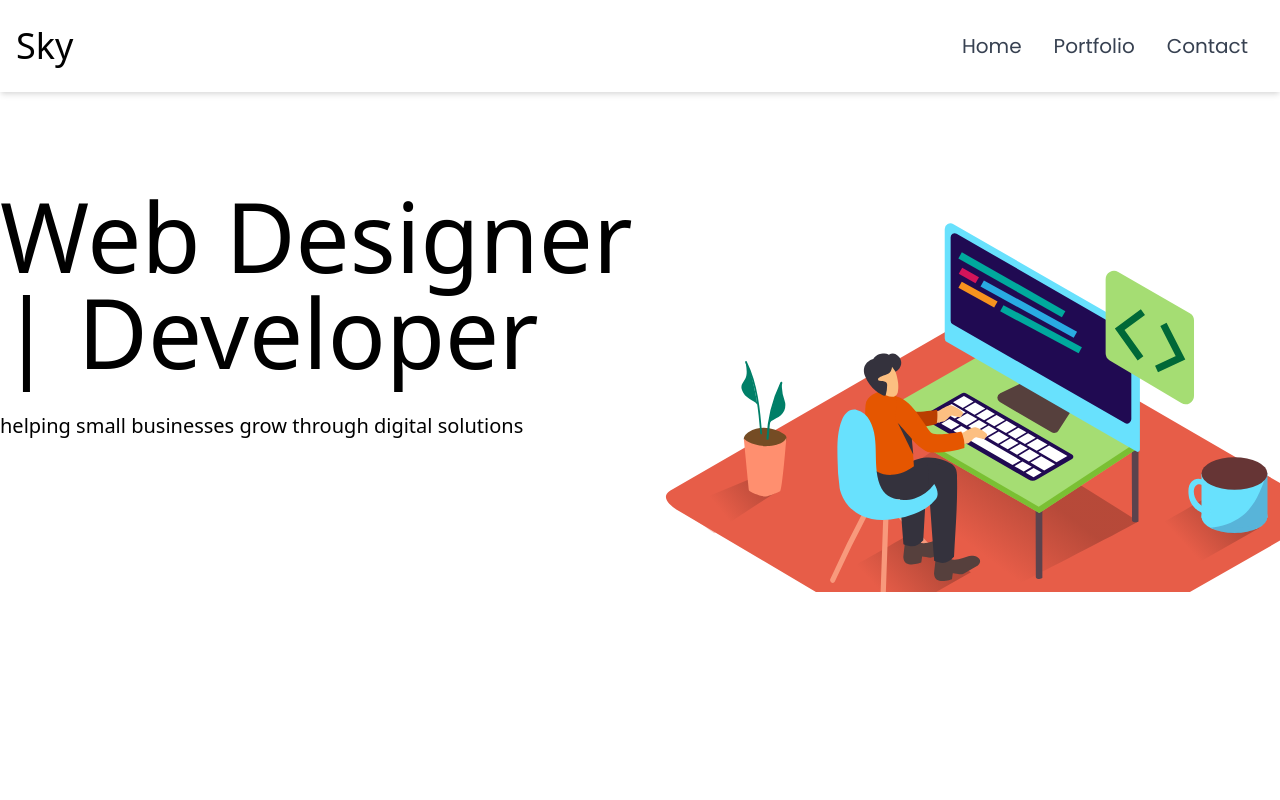
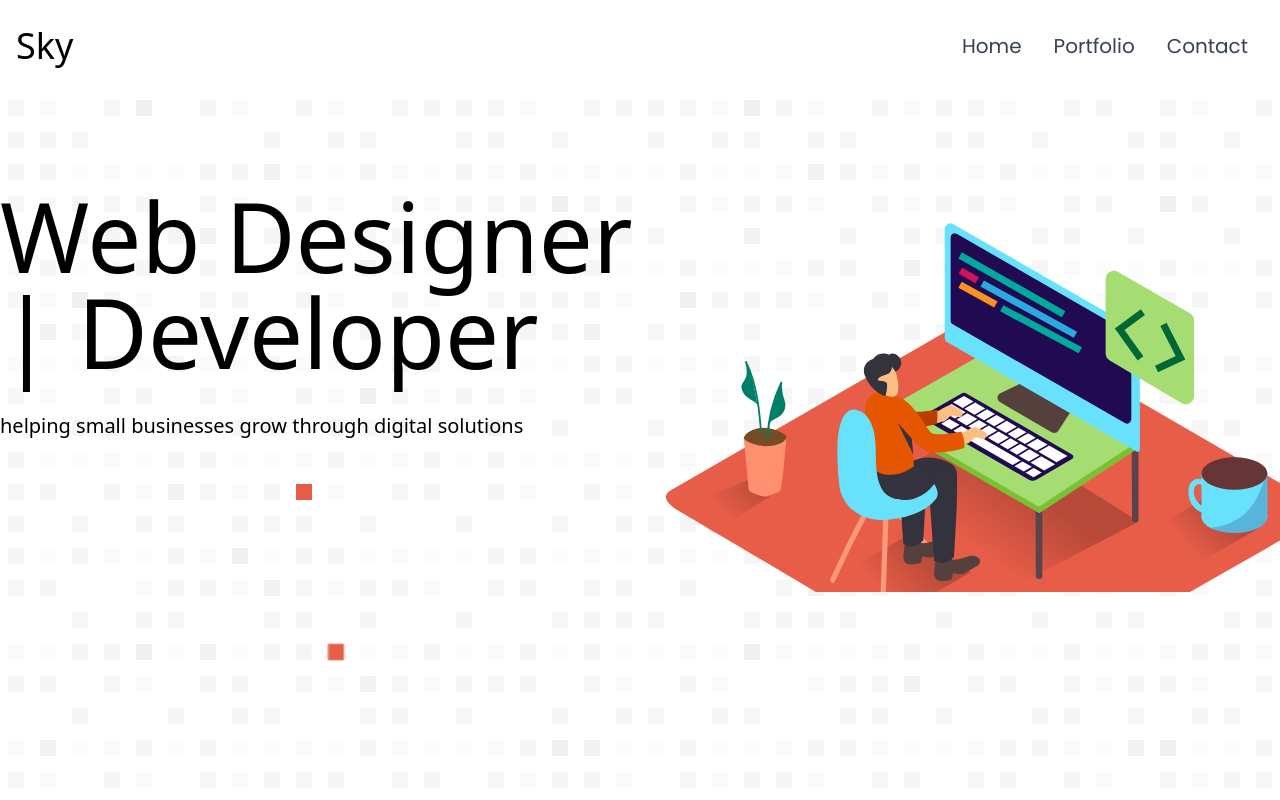
Before and after one commit to skystanoyevitch/sky-portfolio, a React (Create React App) app: page / in a window 1280 px wide. Shown: the top 800 px of the page. Built offline with nearby package versions, Linux system fonts and the light colour scheme.

Commit message:
added background to full page

```diff
--- a/src/Pages/Home/Homepage.js
+++ b/src/Pages/Home/Homepage.js
@@ -4,7 +4,7 @@ import MainContact from "./Components/MainContact";
 
 const Homepage = () => {
 	return (
-		<div>
+		<div className="bg-shapesBg">
 			<Hero />
 			<FeaturedProjects />
 			<MainContact />
--- a/tailwind.config.js
+++ b/tailwind.config.js
@@ -14,9 +14,7 @@ module.exports = {
 				skycafe: "url('./images/skyscoffee.png')",
 				heroBg: "url('./images/wave.svg')",
 				heroImg: "url('./images/webdev.svg')",
-				heroImg2: "url('./images/webdev2.svg')",
-				heroImg3: "url('./images/design.svg')",
-				heroImg4: "url('./images/design2.svg')",
+				shapesBg: "url('./images/shapesBg.svg')",
 			}),
 			spacing: {
 				72: "18rem",
```
Also changed, not shown: src/images/shapesBg.svg (added).
